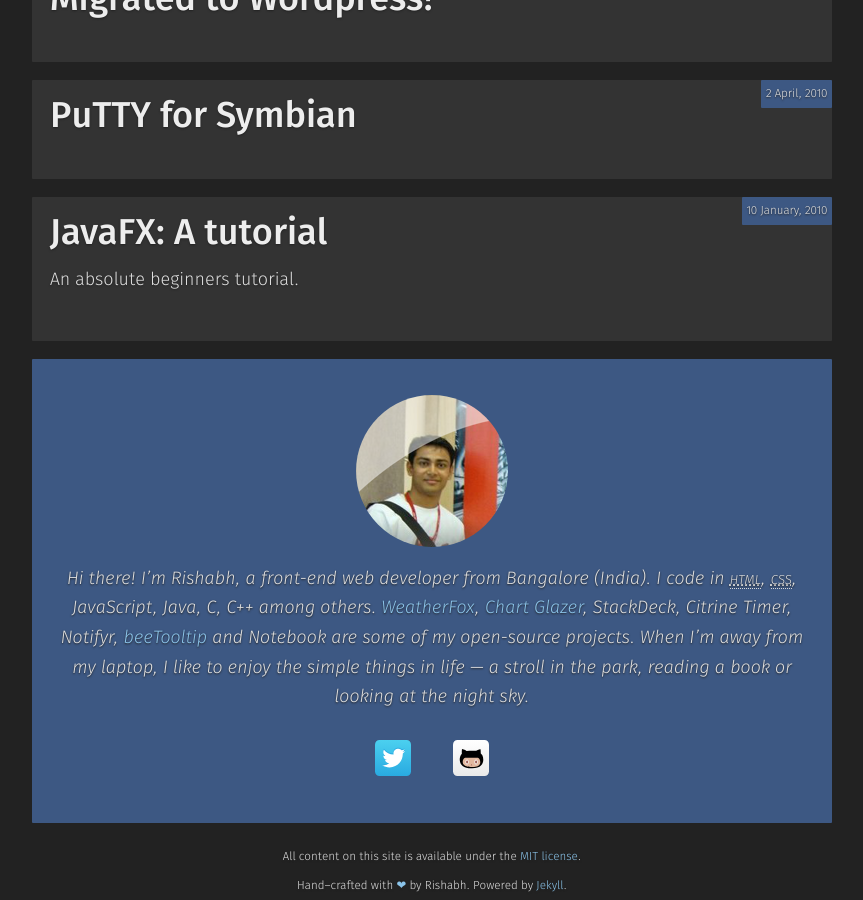
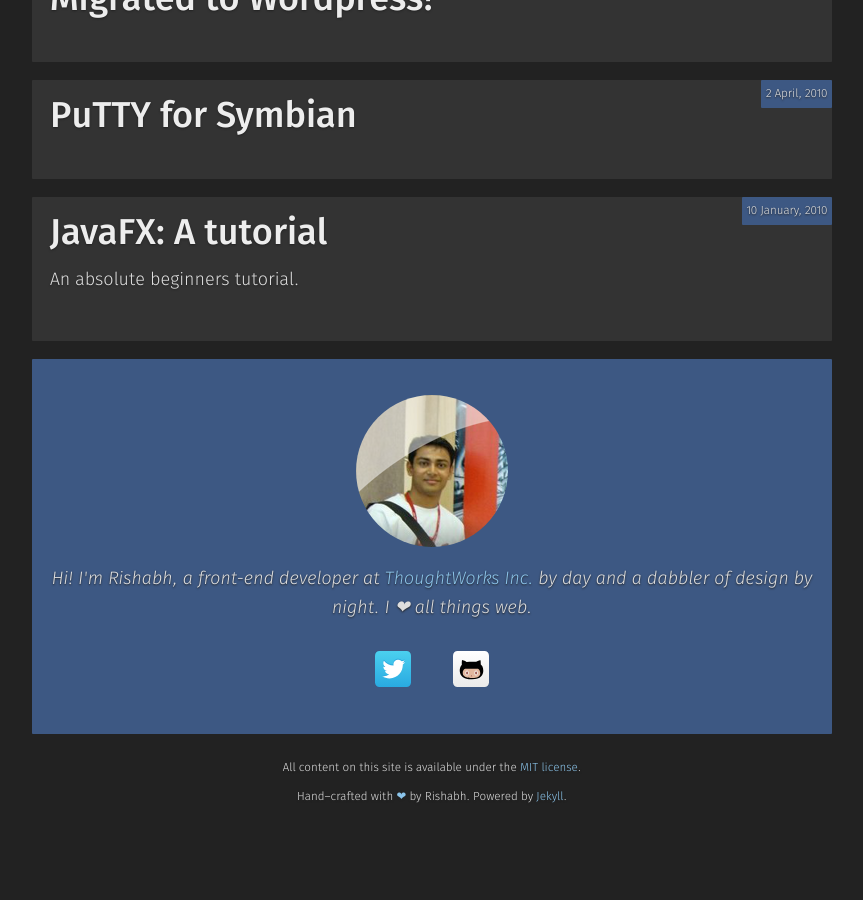
Before and after one commit to rishabh-ink/rishabhsrao.github.io, a Jekyll site: the page built from index.html, in a window 1280 px wide and 900 px high, scrolled down 5896 px. Shown: the whole window, without its empty margins (208-1071 px from the left). Built offline with Jekyll 4.4.1, drawn with Linux system fonts in a browser that asks for light colours; Markdown is read by kramdown in place of the engine named in the settings; after the commit the page ends 6707 px from its top, so only the background shows below that.

Commit message:
Update description to better match my Twitter description.

```diff
--- a/_includes/site-description.html
+++ b/_includes/site-description.html
@@ -1,7 +1,7 @@
 <aside class="banner">
   <div class="profile  profile__picture"></div>
   <div class="profile  profile__description">
-    <p>Hi there! I&rsquo;m Rishabh, a front-end web developer from Bangalore (India). I code in <abbr title="Hyper Text Markup Language">HTML</abbr>, <abbr title="Cascading Style Sheets">CSS</abbr>, JavaScript, Java, C, C++ among others. <a href="{% post_url 2013-03-10-weather-fox %}">WeatherFox</a>, <a href="{% post_url 2010-08-17-chart-glazer %}">Chart Glazer</a>, StackDeck, Citrine Timer, Notifyr, <a href="{% post_url 2013-02-24-jquery-dot-beetooltip %}">beeTooltip</a> and Notebook are some of my open-source projects. When I&rsquo;m away from my laptop, I like to enjoy the simple things in life &mdash; a stroll in the park, reading a book or looking at the night sky.</p>
+    <p>Hi! I'm Rishabh, a front-end developer at <a href="http://www.thoughtworks.com">ThoughtWorks Inc.</a> by day and a dabbler of design by night. I &#10084; all things web.</p>
   </div>
   <div class="profile  profile__social">
     <ul class="social__menu">
```
